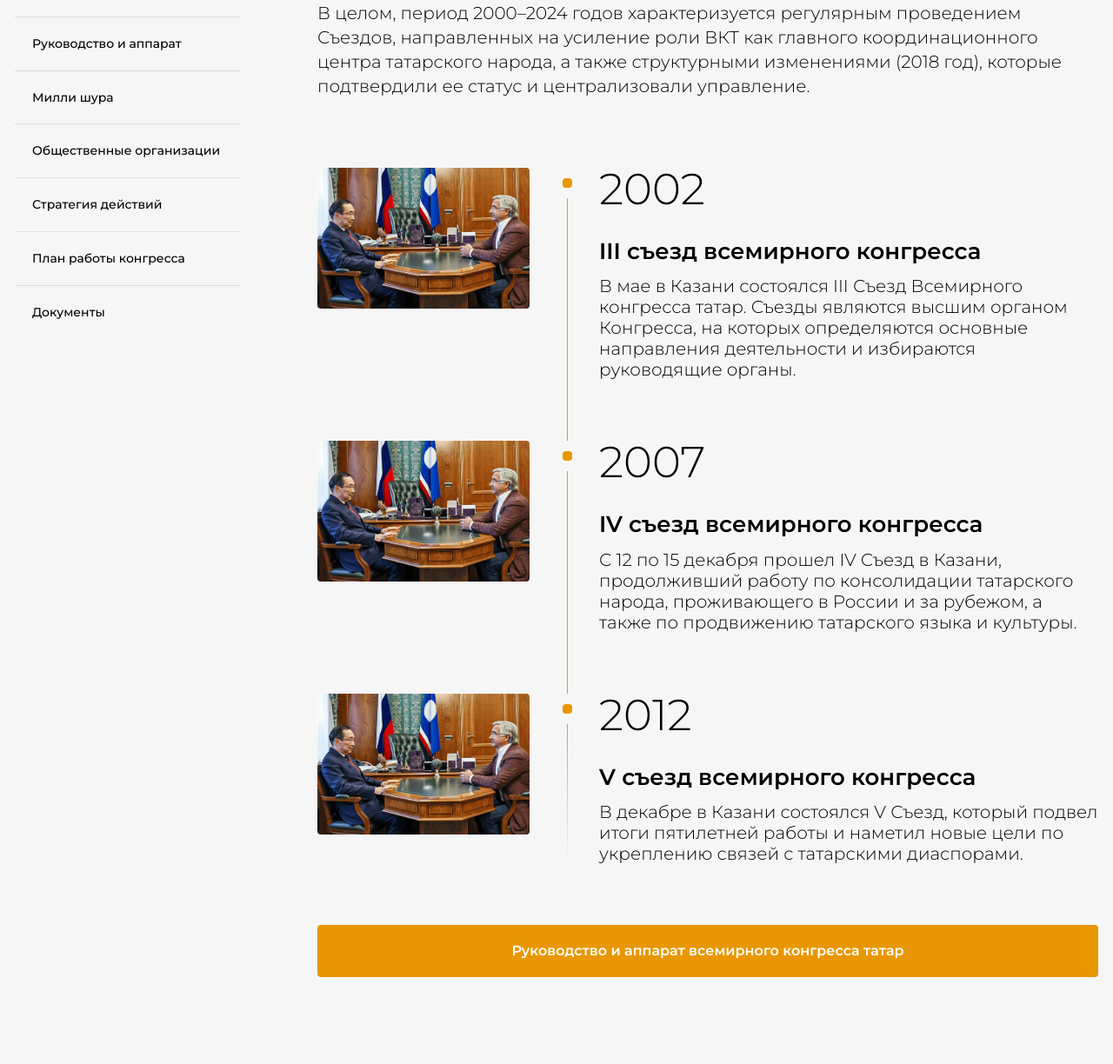
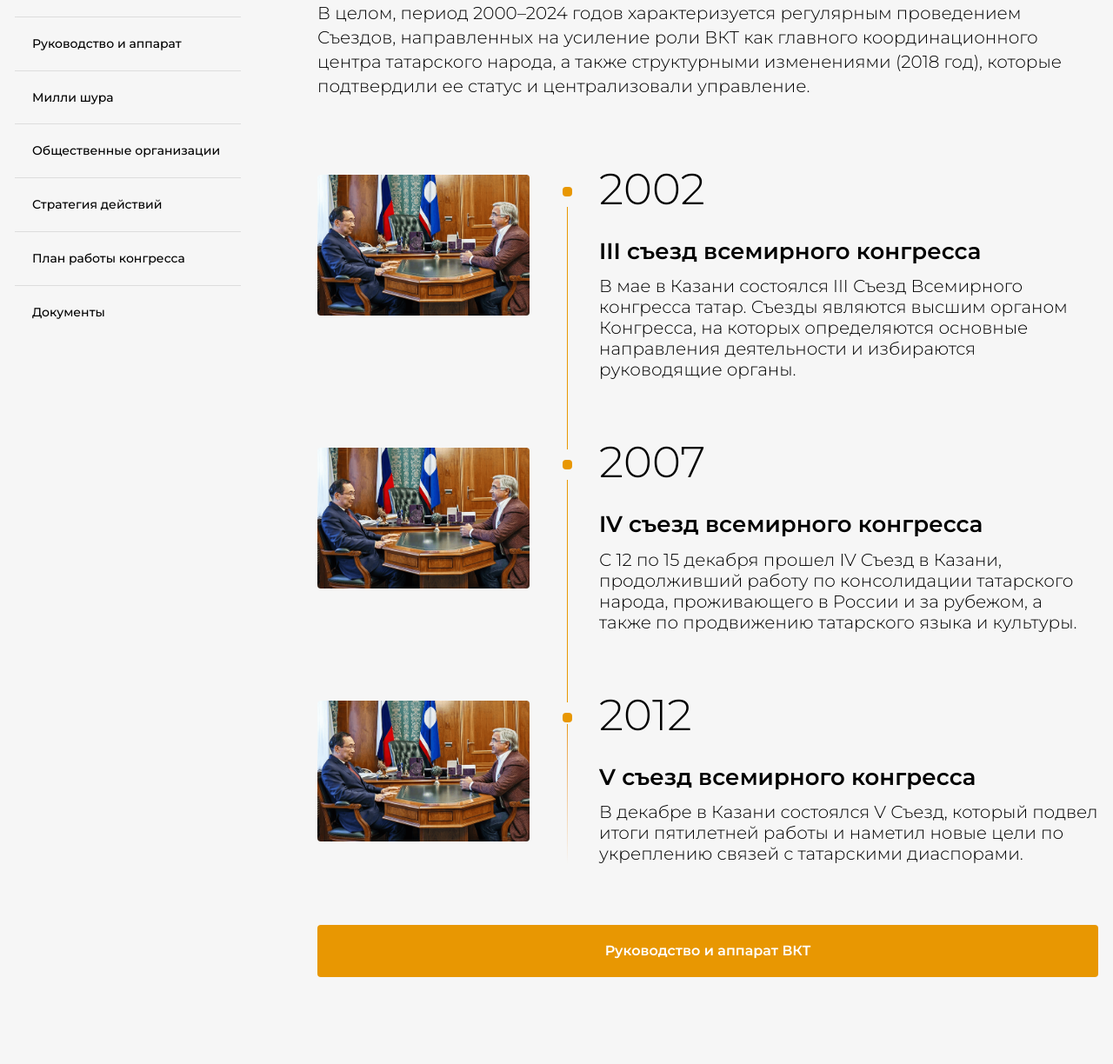
Before and after one commit to lyf2000/tatarcongresss-front-templates, a FastAPI app: template app/templates/about2.html in a window 1280 px wide. Shown: the part 310-1534 px from the top of the page at 87% size. Run offline with FastAPI, Linux system fonts and the light colour scheme; the template is opened without the code that fills it, so the values that code supplies are empty; some libraries are stand-ins or nearby versions.

Commit message:
адаптив about2

```diff
--- a/app/static/css/output.css
+++ b/app/static/css/output.css
@@ -249,6 +249,9 @@
   .top-1\/2 {
     top: calc(1 / 2 * 100%);
   }
+  .top-2\.5 {
+    top: calc(var(--spacing) * 2.5);
+  }
   .top-4 {
     top: calc(var(--spacing) * 4);
   }
@@ -303,17 +306,38 @@
   .bottom-7\.5 {
     bottom: calc(var(--spacing) * 7.5);
   }
+  .-left-2 {
+    left: calc(var(--spacing) * -2);
+  }
+  .-left-3\.5 {
+    left: calc(var(--spacing) * -3.5);
+  }
+  .-left-3\.75 {
+    left: calc(var(--spacing) * -3.75);
+  }
+  .-left-4 {
+    left: calc(var(--spacing) * -4);
+  }
   .-left-7 {
     left: calc(var(--spacing) * -7);
   }
   .left-0 {
     left: calc(var(--spacing) * 0);
   }
+  .left-1\.5 {
+    left: calc(var(--spacing) * 1.5);
+  }
   .left-2 {
     left: calc(var(--spacing) * 2);
   }
   .left-2\.5 {
     left: calc(var(--spacing) * 2.5);
+  }
+  .left-2\.25 {
+    left: calc(var(--spacing) * 2.25);
+  }
+  .left-4\.25 {
+    left: calc(var(--spacing) * 4.25);
   }
   .left-5 {
     left: calc(var(--spacing) * 5);
@@ -871,6 +895,9 @@
   }
   .w-12\.5 {
     width: calc(var(--spacing) * 12.5);
+  }
+  .w-13 {
+    width: calc(var(--spacing) * 13);
   }
   .w-13\.5 {
     width: calc(var(--spacing) * 13.5);
@@ -1688,6 +1715,9 @@
   .pb-8\.25 {
     padding-bottom: calc(var(--spacing) * 8.25);
   }
+  .pb-10 {
+    padding-bottom: calc(var(--spacing) * 10);
+  }
   .pb-17 {
     padding-bottom: calc(var(--spacing) * 17);
   }
@@ -1785,6 +1815,9 @@
   }
   .text-\[38px\] {
     font-size: 38px;
+  }
+  .text-\[40px\] {
+    font-size: 40px;
   }
   .text-\[50px\] {
     font-size: 50px;
@@ -2081,6 +2114,21 @@
   .max-xl\:hidden {
     @media (width < 80rem) {
       display: none;
+    }
+  }
+  .max-xl\:flex-col {
+    @media (width < 80rem) {
+      flex-direction: column;
+    }
+  }
+  .max-xl\:pl-10\.5 {
+    @media (width < 80rem) {
+      padding-left: calc(var(--spacing) * 10.5);
+    }
+  }
+  .max-xl\:pl-13 {
+    @media (width < 80rem) {
+      padding-left: calc(var(--spacing) * 13);
     }
   }
   .max-lg\:col-span-full {
@@ -2362,6 +2410,11 @@
       margin-bottom: calc(var(--spacing) * 10);
     }
   }
+  .md\:mb-20 {
+    @media (width >= 48rem) {
+      margin-bottom: calc(var(--spacing) * 20);
+    }
+  }
   .md\:mb-25 {
     @media (width >= 48rem) {
       margin-bottom: calc(var(--spacing) * 25);
@@ -2410,6 +2463,11 @@
   .md\:pt-5\.75 {
     @media (width >= 48rem) {
       padding-top: calc(var(--spacing) * 5.75);
+    }
+  }
+  .md\:pb-17\.5 {
+    @media (width >= 48rem) {
+      padding-bottom: calc(var(--spacing) * 17.5);
     }
   }
   .md\:pl-17\.5 {
@@ -2507,6 +2565,11 @@
       margin-bottom: calc(var(--spacing) * 12.5);
     }
   }
+  .lg\:mb-14\.5 {
+    @media (width >= 64rem) {
+      margin-bottom: calc(var(--spacing) * 14.5);
+    }
+  }
   .lg\:mb-15 {
     @media (width >= 64rem) {
       margin-bottom: calc(var(--spacing) * 15);
@@ -2687,19 +2750,49 @@
       line-height: var(--tw-leading, var(--text-xl--line-height));
     }
   }
+  .lg\:text-\[26px\] {
+    @media (width >= 64rem) {
+      font-size: 26px;
+    }
+  }
   .xl\:left-6 {
     @media (width >= 80rem) {
       left: calc(var(--spacing) * 6);
     }
   }
+  .xl\:left-67\.5 {
+    @media (width >= 80rem) {
+      left: calc(var(--spacing) * 67.5);
+    }
+  }
+  .xl\:left-71\.75 {
+    @media (width >= 80rem) {
+      left: calc(var(--spacing) * 71.75);
+    }
+  }
+  .xl\:mt-2 {
+    @media (width >= 80rem) {
+      margin-top: calc(var(--spacing) * 2);
+    }
+  }
   .xl\:mt-2\.75 {
     @media (width >= 80rem) {
       margin-top: calc(var(--spacing) * 2.75);
     }
   }
+  .xl\:mb-2\.5 {
+    @media (width >= 80rem) {
+      margin-bottom: calc(var(--spacing) * 2.5);
+    }
+  }
   .xl\:mb-3 {
     @media (width >= 80rem) {
       margin-bottom: calc(var(--spacing) * 3);
+    }
+  }
+  .xl\:hidden {
+    @media (width >= 80rem) {
+      display: none;
     }
   }
   .xl\:size-31\.5 {
@@ -2734,6 +2827,11 @@
       grid-template-columns: repeat(4, minmax(0, 1fr));
     }
   }
+  .xl\:flex-row {
+    @media (width >= 80rem) {
+      flex-direction: row;
+    }
+  }
   .xl\:items-center {
     @media (width >= 80rem) {
       align-items: center;
@@ -2782,6 +2880,11 @@
   .xl\:pb-8\.25 {
     @media (width >= 80rem) {
       padding-bottom: calc(var(--spacing) * 8.25);
+    }
+  }
+  .xl\:pb-17\.5 {
+    @media (width >= 80rem) {
+      padding-bottom: calc(var(--spacing) * 17.5);
     }
   }
   .xl\:pl-8 {
@@ -2810,6 +2913,11 @@
     @media (width >= 80rem) {
       font-size: var(--text-xs);
       line-height: var(--tw-leading, var(--text-xs--line-height));
+    }
+  }
+  .xl\:text-\[26px\] {
+    @media (width >= 80rem) {
+      font-size: 26px;
     }
   }
 }
--- a/app/templates/about2.html
+++ b/app/templates/about2.html
@@ -1,49 +1,53 @@
 {% include 'blocks/header.html' %}
 
-<section class="mb-25">
+<section class="mb-10 md:mb-25">
   {% include 'blocks/breadcrumbs.html' %}
 
   <div class="flex gap-x-22">
-    <div class="shrink-0 w-65">
+    <div class="max-lg:hidden shrink-0 w-65">
       {% include 'blocks/about-nav.html' %}
     </div>
 
     <div class="font-light">
-      <h1 class="text-page-header mb-14.5">История всемирного конгресса татар</h1>
-      <p class="text-xl leading-[1.4] mb-20">
+      <h1 class="text-page-header mb-5 lg:mb-14.5">История всемирного конгресса татар</h1>
+      <p class="text-lg md:text-xl leading-[1.4] mb-10 md:mb-20">
         В целом, период 2000–2024 годов характеризуется регулярным проведением Съездов, направленных на усиление роли ВКТ как главного координационного центра татарского народа, а также структурными изменениями (2018 год), которые подтвердили ее статус
         и централизовали управление.
       </p>
 
       <div class="relative">
-        <div class="absolute left-71.75 top-4 w-px bottom-0 bg-accent"></div>
+        <div class="absolute left-1.5 xl:left-71.75 top-4 w-px bottom-0 bg-accent"></div>
 
-        <div class="flex items-start relative gap-x-20 leading-[1.4] pb-17.5">
-          <div class="absolute left-67.5 top-0 size-8.75 grid place-content-center bg-grey2">
+        <div class="flex items-start max-xl:pl-10.5 max-xl:flex-col relative gap-x-20 leading-[1.4] pb-10 xl:pb-17.5">
+          <div class="absolute -left-3.5 xl:left-67.5 top-2.5 size-8.75 grid place-content-center bg-grey2">
             <div class="size-2.75 rounded-sm bg-accent"></div>
           </div>
 
-          <img src="./static/imgs/mocks/1.png" alt="" class="object-cover w-61 aspect-244/162 rounded-sm" />
+          <p class="block xl:hidden mb-5 text-[40px] leading-none">2002</p>
+
+          <img src="./static/imgs/mocks/1.png" alt="" class="object-cover max-w-full w-61 aspect-244/162 rounded-sm mb-5.5 xl:mt-2" />
 
           <div>
-            <p class="leading-none text-[50px] mb-7">2002</p>
-            <p class="mb-2.5 text-[26px] font-semibold">III съезд всемирного конгресса</p>
+            <p class="max-xl:hidden leading-none text-[50px] mb-7">2002</p>
+            <p class="mb-3.5 xl:mb-2.5 text-lg lg:text-[26px] leading-[1.4] font-semibold">III съезд всемирного конгресса</p>
             <p class="text-xl">
               В мае в Казани состоялся III Съезд Всемирного конгресса татар. Съезды являются высшим органом Конгресса, на которых определяются основные направления деятельности и избираются руководящие органы.
             </p>
           </div>
         </div>
 
-        <div class="flex items-start relative gap-x-20 leading-[1.4] pb-17.5">
-          <div class="absolute left-67.5 top-0 size-8.75 grid place-content-center bg-grey2">
+        <div class="flex items-start max-xl:pl-10.5 max-xl:flex-col relative gap-x-20 leading-[1.4] pb-10 xl:pb-17.5">
+          <div class="absolute -left-3.5 xl:left-67.5 top-2.5 size-8.75 grid place-content-center bg-grey2">
             <div class="size-2.75 rounded-sm bg-accent"></div>
           </div>
 
-          <img src="./static/imgs/mocks/1.png" alt="" class="object-cover w-61 aspect-244/162 rounded-sm" />
+          <p class="block xl:hidden mb-5 text-[40px] leading-none">2007</p>
+
+          <img src="./static/imgs/mocks/1.png" alt="" class="object-cover max-w-full w-61 aspect-244/162 rounded-sm mb-5.5 xl:mt-2" />
 
           <div>
-            <p class="leading-none text-[50px] mb-7">2007</p>
-            <p class="mb-2.5 text-[26px] font-semibold">IV съезд всемирного конгресса</p>
+            <p class="max-xl:hidden leading-none text-[50px] mb-7">2007</p>
+            <p class="mb-3.5 xl:mb-2.5 text-lg lg:text-[26px] leading-[1.4] font-semibold">IV съезд всемирного конгресса</p>
             <p class="text-xl">
               С 12 по 15 декабря прошел IV Съезд в Казани, продолживший работу по консолидации татарского народа, проживающего
               в России и за рубежом, а также по продвижению
@@ -52,18 +56,20 @@
           </div>
         </div>
 
-        <div class="flex items-start relative gap-x-20 leading-[1.4]">
-          <div class="absolute left-67.5 top-0 size-8.75 grid place-content-center bg-grey2">
+        <div class="flex items-start max-xl:pl-10.5 max-xl:flex-col relative gap-x-20 leading-[1.4]">
+          <div class="absolute -left-3.5 xl:left-67.5 top-2.5 size-8.75 grid place-content-center bg-grey2">
             <div class="size-2.75 rounded-sm bg-accent"></div>
           </div>
 
           <div class="absolute top-8.75 left-71.75 z-2 bottom-0 w-px bg-linear-to-t from-grey2 to-accent"></div>
 
-          <img src="./static/imgs/mocks/1.png" alt="" class="object-cover w-61 aspect-244/162 rounded-sm" />
+          <p class="block xl:hidden mb-5 text-[40px] leading-none">2012</p>
+
+          <img src="./static/imgs/mocks/1.png" alt="" class="object-cover max-w-full w-61 aspect-244/162 rounded-sm mb-5.5 xl:mt-2" />
 
           <div>
-            <p class="leading-none text-[50px] mb-7">2012</p>
-            <p class="mb-2.5 text-[26px] font-semibold">V съезд всемирного конгресса</p>
+            <p class="max-xl:hidden leading-none text-[50px] mb-7">2012</p>
+            <p class="mb-3.5 xl:mb-2.5 text-lg lg:text-[26px] leading-[1.4] font-semibold">V съезд всемирного конгресса</p>
             <p class="text-xl">
               В декабре в Казани состоялся V Съезд, который подвел итоги пятилетней работы и наметил новые цели по укреплению
               связей с татарскими диаспорами.
@@ -72,7 +78,7 @@
         </div>
       </div>
 
-      <button class="mt-17.5 show-more-btn-accent">Руководство и аппарат всемирного конгресса татар</button>
+      <button class="mt-10 md:mt-17.5 show-more-btn-accent">Руководство и аппарат ВКТ</button>
     </div>
   </div>
 </section>
```
